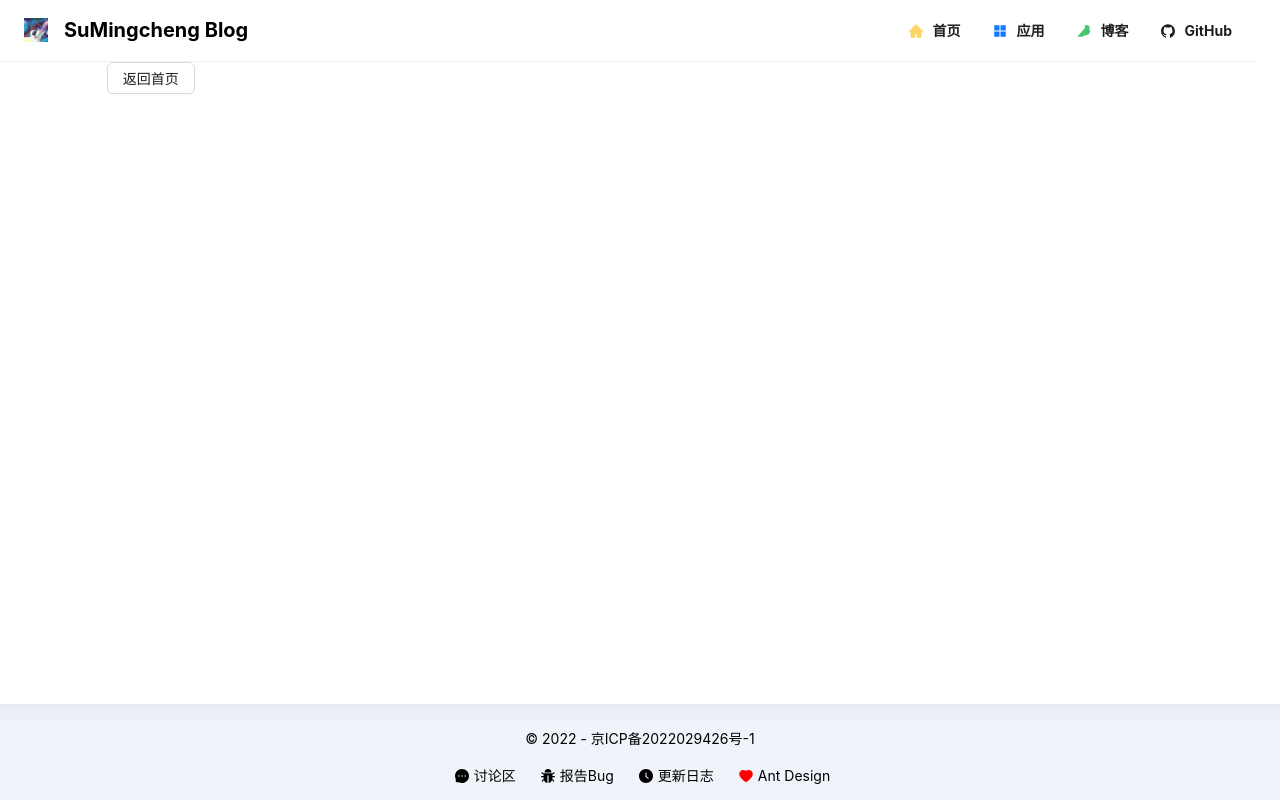
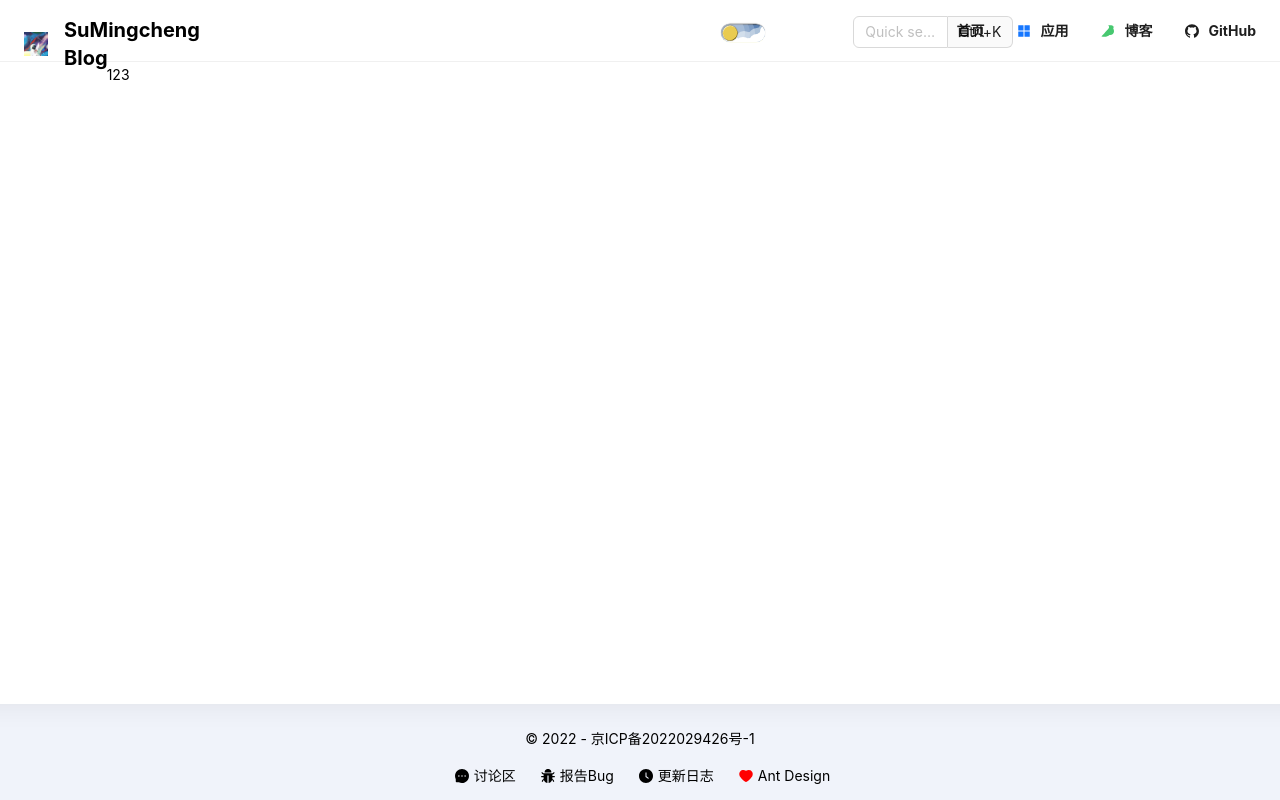
Before and after one commit to sumingcheng/Blog, a Next.js app: page /about in a window 1280 px wide. Built offline with nearby package versions, Linux system fonts and the light colour scheme.

Commit message:
问题，菜单无法点击

```diff
--- /dev/null
+++ b/src/assets/scss/dayAndNightBtn.module.scss
@@ -0,0 +1,116 @@
+.btnMain {
+  transform: scale(.2);
+}
+@function gradient($positionX, $positionY, $color1, $color2, $gradientSize1, $gradientSize2) {
+  @return radial-gradient(circle at $positionX $positionY, $color1, $color1 $gradientSize1, $color2 $gradientSize2, $color2);
+}
+
+$transparent: transparent;
+$white: #fff;
+$black: #2b303e;
+$blue: #5a81b4;
+
+.btnStyle {
+  background: gradient(18%, 1.25rem, $white, $transparent, 0.375rem, 0.4375rem),
+  gradient(35%, 2.8125rem, $white, $transparent, 0.0625rem, 0.125rem),
+  gradient(10%, 4.375rem, $white, $transparent, 0.15625rem, 0.21875rem),
+  gradient(25%, 0.9375rem, $white, $transparent, 0.1875rem, 0.25rem),
+  gradient(15%, 3.125rem, $white, $transparent, 0.09375rem, 0.15625rem),
+  gradient(30%, 4.6875rem, $white, $transparent, 0.3125rem, 0.375rem),
+  gradient(5%, 1.875rem, $white, $transparent, 0.03125rem, 0.09375rem),
+  gradient(25%, 3.75rem, $white, $transparent, 0.03125rem, 0.09375rem),
+  gradient(7%, 2.1875rem, $white, $transparent, 0.03125rem, 0.09375rem),
+  linear-gradient(90deg, $black, $black 50%, $blue 50%, $blue);
+  position: relative;
+  margin: auto;
+  width: 13.75rem;
+  height: 5.625rem;
+  background-repeat: no-repeat;
+  background-size: 200% 100%;
+  background-position: 100% 0;
+  border-radius: 5.625rem;
+  box-shadow: 0 -0.1875rem 0.25rem #999,
+  inset 0 0.1875rem 0.3125rem #333,
+  0 0.25rem 0.25rem #ffe,
+  inset 0 -0.1875rem 0.3125rem #ddd;
+  cursor: pointer;
+  overflow: hidden;
+  transition: .5s all;
+
+  &::before,
+  &::after {
+    content: "";
+    position: absolute;
+    transition: .5s all;
+  }
+
+  &::before {
+    width: 4.6875rem;
+    height: 4.6875rem;
+    border-radius: 50%;
+    background: #e9cb50;
+    inset: 0.46875rem;
+    box-shadow: 0 0 0.3125rem #333,
+    inset 0.125rem 0.125rem 0.1875rem #f8f4e4,
+    inset -0.125rem -0.125rem 0.1875rem #665613;
+    z-index: 1;
+  }
+
+  &::after {
+    width: 4.375rem;
+    height: 4.375rem;
+    inset: 0.625rem;
+    border-radius: 50%;
+    box-shadow: 0.625rem 3.75rem 0 0.625rem #fff,
+    4.0625rem 3.75rem 0 0.3125rem #fff,
+    5.9375rem 4.375rem 0 0.625rem #fff,
+    8.4375rem 2.8125rem 0 0.3125rem #fff,
+    10.625rem 2.1875rem 0 0.625rem #fff,
+    12.1875rem -0.3125rem 0 0.625rem #fff,
+    -0.625rem 0 0 3.125rem rgba(255, 255, 255, .2),
+    0.9375rem 0 0 3.125rem rgba(255, 255, 255, .15),
+    2.5rem 0 0 3.125rem rgba(255, 255, 255, .21),
+    0.625rem 2.5rem 0 0.625rem #abc1d9,
+    4.375rem 2.1875rem 0 0.625rem #abc1d9,
+    5.9375rem 2.5rem 0 0.625rem #abc1d9,
+    8.4375rem 1.25rem 0 0.625rem #abc1d9,
+    9.6875rem 0.9375rem 0 0.625rem #abc1d9,
+    11.875rem -1.25rem 0 0.625rem #abc1d9;
+  }
+}
+
+.btnStyle:hover::before {
+  filter: contrast(90%) brightness(110%);
+  scale: 1.05;
+}
+
+.btnStyle.active {
+  background-position: 0 0;
+
+  &::before {
+    translate: 8.125rem;
+    background: radial-gradient(circle at 50% 1.25rem, #939aa5, #939aa5 0.40625rem, transparent 0.4375rem, transparent),
+    radial-gradient(circle at 35% 2.8125rem, #939aa5, #939aa5 0.71875rem, transparent 0.75rem, transparent),
+    radial-gradient(circle at 72% 3.125rem, #939aa5, #939aa5 0.53125rem, transparent 0.5625rem, transparent),
+    radial-gradient(#cbcdda, #cbcdda);
+  }
+
+  &::after {
+    transform: translate(8.125rem);
+    box-shadow: 0.625rem 3.75rem 0 0.625rem transparent,
+    4.0625rem 3.75rem 0 0.3125rem transparent,
+    5.9375rem 4.375rem 0 0.625rem transparent,
+    8.4375rem 2.8125rem 0 0.3125rem transparent,
+    10.625rem 2.1875rem 0 0.625rem transparent,
+    12.1875rem -0.3125rem 0 0.625rem transparent,
+    0.625rem 0 0 3.125rem rgba(255, 255, 255, .2),
+    -0.9375rem 0 0 3.125rem rgba(255, 255, 255, .15),
+    -2.5rem 0 0 3.125rem rgba(255, 255, 255, .21),
+    0.625rem 2.5rem 0 0.625rem transparent,
+    4.375rem 2.1875rem 0 0.625rem transparent,
+    5.9375rem 2.5rem 0 0.625rem transparent,
+    8.4375rem 1.25rem 0 0.625rem transparent,
+    9.6875rem 0.9375rem 0 0.625rem transparent,
+    11.875rem -1.25rem 0 0.625rem transparent;
+  }
+}
--- a/src/assets/scss/layout.module.scss
+++ b/src/assets/scss/layout.module.scss
@@ -15,3 +15,11 @@
   background-color: $footerBg;
   box-shadow: inset 0 106px 36px -116px rgba(0, 0, 0, 0.14);
 }
+
+.Menu {
+  border-bottom: none;
+}
+
+.headerInput :global(.ant-input-group-addon) {
+  color: white !important;
+}
--- /dev/null
+++ b/src/components/dayAndNightBtn.tsx
@@ -0,0 +1,18 @@
+import S from '@/assets/scss/dayAndNightBtn.module.scss'
+import {useState} from "react";
+
+const DayAndNightBtn = () => {
+  const [isActive, setIsActive] = useState(false);
+
+  const onclick = () => {
+    setIsActive(!isActive);
+  }
+
+  return (
+      <div className={`${S.btnMain}`}>
+        <div className={`${S.btnStyle} ${isActive ? S.active : ''}`} onClick={onclick}></div>
+      </div>
+  )
+}
+
+export default DayAndNightBtn
--- /dev/null
+++ b/src/context/index.tsx
@@ -0,0 +1,8 @@
+import React from 'react';
+import {MenuTheme} from "@/types/layout.ts";
+
+export const ThemeContext = React.createContext<MenuTheme>({
+  theme: 'light', // 默认主题
+  setTheme: () => {
+  },
+});
--- a/src/layout/header.tsx
+++ b/src/layout/header.tsx
@@ -1,22 +1,18 @@
-import React, {useState} from 'react';
-import {
-  AppstoreFilled,
-  CloudFilled,
-  CodeSandboxSquareFilled,
-  GithubFilled,
-  HomeFilled,
-  RobotFilled,
-  YuqueFilled
-} from '@ant-design/icons';
+import React, {useContext, useState} from 'react';
+import {AppstoreFilled, CloudFilled, CodeSandboxSquareFilled, GithubFilled, HomeFilled, RobotFilled, YuqueFilled} from '@ant-design/icons';
 import type {MenuProps} from 'antd';
-import {Menu} from 'antd';
+import {Col, Input, Menu, Row} from 'antd';
 import Image from 'next/image';
 import headerImage from '@/assets/icons/header.jpg'
 import {useRouter} from "next/router";
-
+import {ThemeContext} from "@/context";
+import DayAndNightBtn from "@/components/dayAndNightBtn.tsx";
+import S from '@/assets/scss/layout.module.scss'
 
 const Header: React.FC = () => {
   const [current, setCurrent] = useState('mail');
+  const {theme, setTheme} = useContext(ThemeContext);
+
   const router = useRouter()
 
   const onClick: MenuProps['onClick'] = (e) => {
@@ -27,6 +23,21 @@ const Header: React.FC = () => {
   const goIndex = () => {
     router.push('/')
   }
+
+  // 快速搜索
+  const focusInput = () => {
+    console.log('focusInput');
+  }
+
+  // 夜晚模式
+  const nightMode = () => {
+    if (theme === 'dark') {
+      setTheme('light');
+    } else {
+      setTheme('dark');
+    }
+  }
+
 
   const items: MenuProps['items'] = [
     {
@@ -86,14 +97,36 @@ const Header: React.FC = () => {
       icon: <GithubFilled/>,
     },
   ];
-  return <>
-    <div className="absolute top-4 left-6 flex items-center cursor-pointer" onClick={goIndex}>
-      <Image src={headerImage} alt="header" className="w-6 h-6"/>
-      <div className="font-bold ml-4 text-xl">SuMingcheng Blog</div>
-    </div>
-    <Menu className="mr-6 p-2" onClick={onClick} selectedKeys={[current]} mode="horizontal" items={items}
-          style={{justifyContent: "flex-end"}} theme="light"/>
-  </>
+  return (
+      <>
+        <Row className="h-16">
+          <Col span={4}>
+            <div className="mt-4 ml-6 flex items-center cursor-pointer" onClick={goIndex}>
+              <Image src={headerImage} alt="header" className="w-6 h-6"/>
+              <div className={`font-bold ml-4 text-xl ${theme === "dark" ? 'text-white' : ''}`}>SuMingcheng Blog</div>
+            </div>
+          </Col>
+          <Col span={4} offset={8} className="relative">
+            <div className="absolute -top-3 right-0" onClick={nightMode}>
+              <DayAndNightBtn/>
+            </div>
+          </Col>
+          <Col span={3}>
+            <Input className={`mt-4 ${theme === "dark" ? S.headerInput : ''}`} addonAfter="Ctrl+K" placeholder={'Quick search...'} onFocus={focusInput}/>
+          </Col>
+          <Col span={5}>
+            {/*<Menu className={`mr-6 p-2 flor ${S.Menu}`} onClick={onClick} selectedKeys={[current]} mode="horizontal" items={items}*/}
+            {/*      style={{justifyContent: "flex-end"}} theme={theme}/>*/}
+          </Col>
+        </Row>
+        <Row className={`absolute w-full -z-10 top-0 right-0 h-16`}>
+          <Col span={24}>
+            <Menu className={`mr-6 p-2 w-full`} onClick={onClick} selectedKeys={[current]} mode="horizontal" items={items}
+                  style={{justifyContent: "flex-end"}} theme={theme}/>
+          </Col>
+        </Row>
+      </>
+  )
 };
 
 export default Header;
--- a/src/layout/index.tsx
+++ b/src/layout/index.tsx
@@ -9,8 +9,10 @@ const Layout: React.FC<Props> = ({children}) => {
       <>
         <div className="flex flex-col min-h-screen">
           {/*顶部*/}
-          <Row className="flex-none">
-            <Col span={24}><Header></Header></Col>
+          <Row className="flex-none w-full">
+            <Col span={24} className="w-full">
+              <Header></Header>
+            </Col>
           </Row>
           {/*内容*/}
           <Row className="flex-grow">
--- a/src/pages/_app.js
+++ b/src/pages/_app.js
@@ -1,19 +1,24 @@
 import '@/styles/reset.css'
 import '@/styles/globals.css'
 import {ConfigProvider} from 'antd';
-import React from 'react';
+import React, {useState} from 'react';
+import {ThemeContext} from '@/context/index.tsx';
 
 function _App ({Component, pageProps}) {
+  const [theme, setTheme] = useState('light');
+
   // antd 配置主题颜色
   return <>
     <ConfigProvider
         theme={{
-          // token: {
-          //   "colorPrimary": "#000000",
-          // },
+          token: {
+            "colorPrimary": theme === 'light' ? "#1677ff" : 'dark',
+          },
         }}
     >
-      <Component {...pageProps} />
+      <ThemeContext.Provider value={{theme, setTheme}}>
+        <Component {...pageProps} />
+      </ThemeContext.Provider>
     </ConfigProvider>
   </>
 }
--- a/src/pages/about/index.tsx
+++ b/src/pages/about/index.tsx
@@ -1,13 +1,9 @@
-import Link from 'next/link';
-import {Button} from 'antd';
 import Layout from '@/layout/index';
 
 function About () {
   return (
       <Layout>
-        <Button>
-          <Link href="/">返回首页</Link>
-        </Button>
+        123
       </Layout>
   )
 }
--- a/src/types/layout.ts
+++ b/src/types/layout.ts
@@ -3,3 +3,8 @@ import {ReactNode} from "react";
 export interface Props {
   children: ReactNode;  // 指定children属性
 }
+
+export interface MenuTheme {
+  theme: 'light' | 'dark';
+  setTheme: (theme: string) => void;
+}
```
